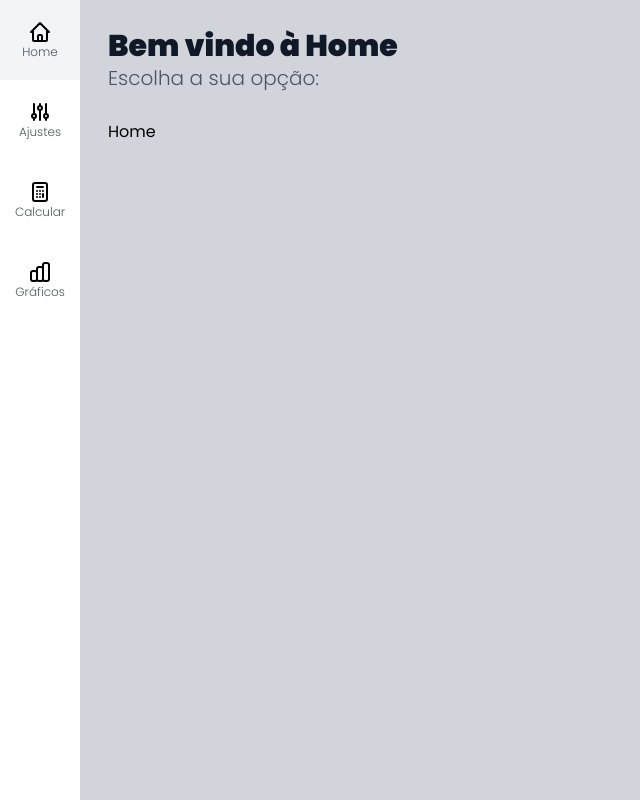
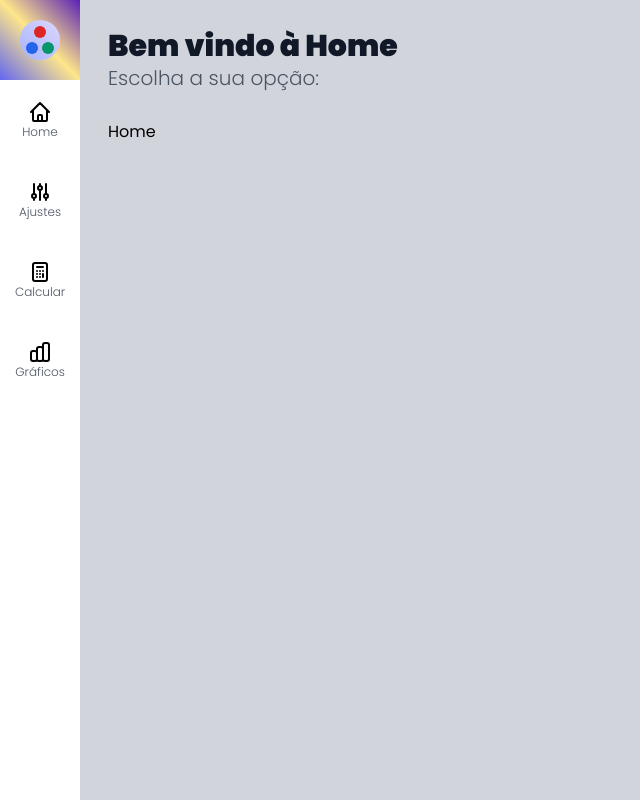
Before and after one commit to rodolphomacedo/template-admin-react, a Next.js app: page / in a window 1280 px wide. Shown: the whole page, without its empty margins (0-640 px from the left). Built offline with nearby package versions, Linux system fonts and the light colour scheme.

Commit message:
Add component logo in SideBar

```diff
--- /dev/null
+++ b/src/components/templates/Logo.tsx
@@ -0,0 +1,14 @@
+export default function Logo(){
+    return (
+        <div className={`
+        flex flex-col justify-center items-center
+        bg-gradient-to-bl from-purple-200 via bg-transparent to-indigo-300
+         w-10 h-10 rounded-full`}>
+            <div className={`bg-red-600 w-3 h-3 rounded-full mb-0.5`} />
+            <div className={`flex mt-0.5`}>
+                <divv className={`bg-blue-600 w-3 h-3 rounded-full mr-0.5`} />
+                <divv className={`bg-green-600 w-3 h-3 rounded-full ml-0.5`} />
+            </div>
+        </div>
+    )
+}
--- a/src/components/templates/SideBar.tsx
+++ b/src/components/templates/SideBar.tsx
@@ -1,5 +1,6 @@
 import { iconAdjustments, iconCalculate, iconGraph, iconHome } from "../Icons";
 import ItemSideBar from "./ItemSideBar";
+import Logo from "./Logo";
 
 interface SideBarProps{
     url: string
@@ -10,6 +11,13 @@ interface SideBarProps{
 export default function SideBar(props: SideBarProps) {
     return (
         <aside>
+            <div className={`
+                flex flex-col justify-center items-center
+                bg-gradient-to-tr from-indigo-500 via-yellow-200 to-purple-800
+                w-20 h-20
+            `}>
+                <Logo />
+            </div>
             <ul>
                 <ItemSideBar url='/' text="Home" icon={ iconHome } />
                 <ItemSideBar url='/Adjustments' text="Ajustes" icon={ iconAdjustments } />
```
